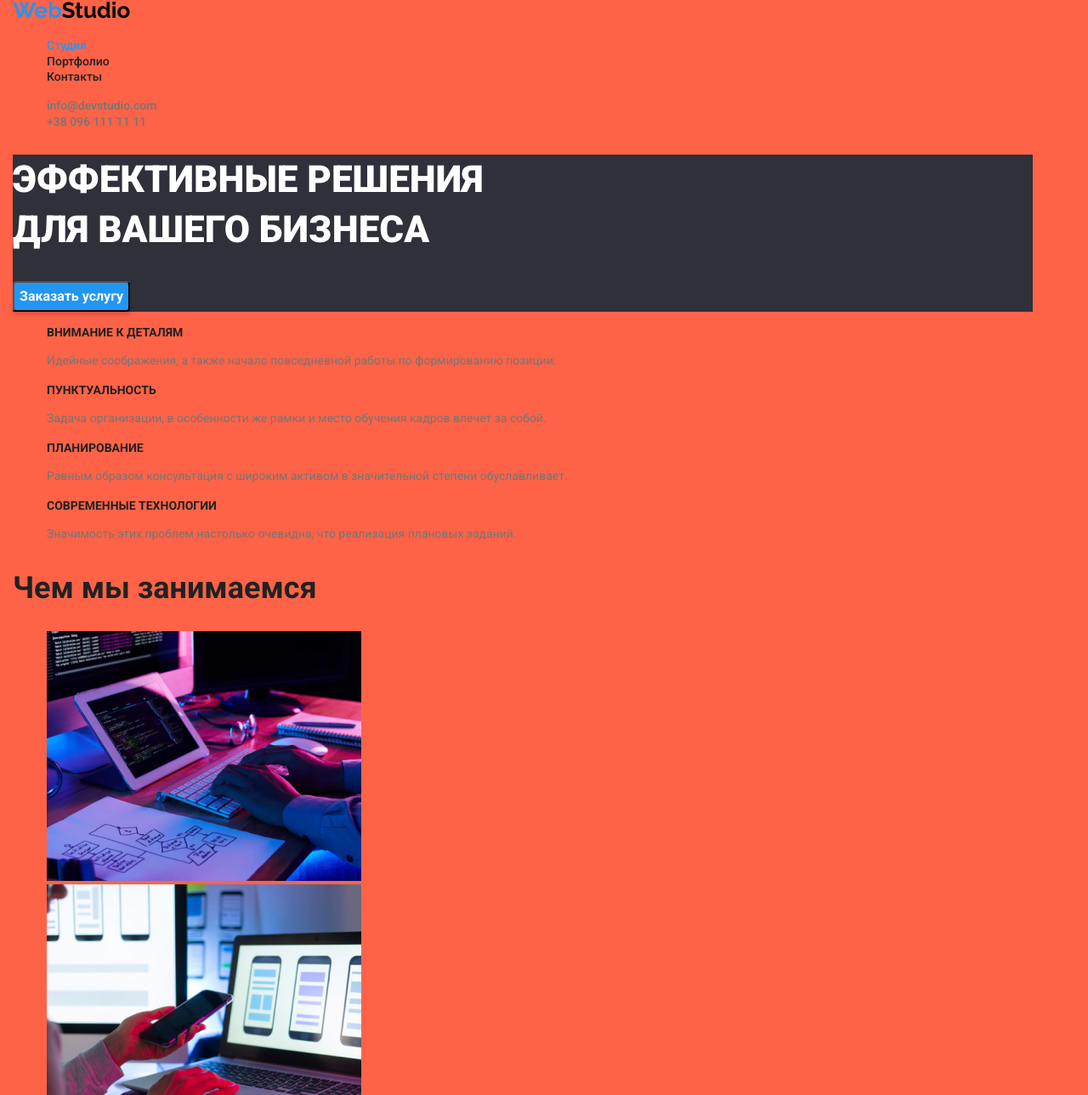
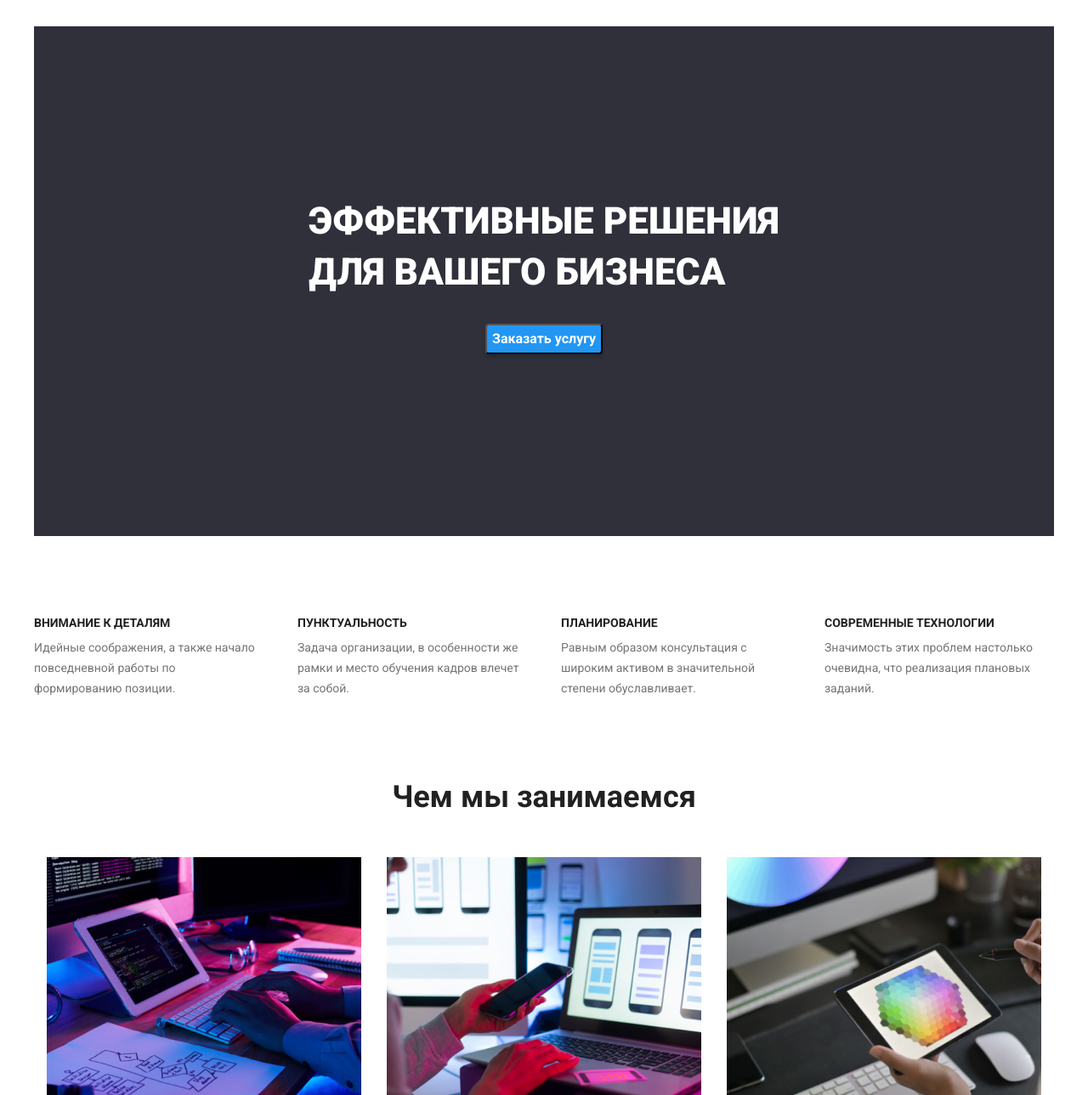
Before and after one commit to Eugen-Ivanushkin/goit-markup-hw-03, a plain HTML site: page index.html in a window 1280 px wide. Shown: the part 51-1340 px from the top of the page at 85% size. Drawn offline with Linux system fonts and the light colour scheme.

Commit message:
флексы

```diff
--- a/css/style.css
+++ b/css/style.css
@@ -1,3 +1,7 @@
+* {
+  margin: 0;
+}
+
 :root {
   --title-text-color: #212121;
   --text-color: #757575;
@@ -10,12 +14,12 @@
 body {
   font-family: Roboto, sans-serif;
   font-style: normal;
-  background-color: tomato;
 }
 
 .container {
-  max-width: 1200px;
+  width: 1200px;
   padding: 0px 15px;
+  margin: 0 auto;
 }
 
 /* NAVIGATION */
@@ -32,6 +36,10 @@ body {
   font-weight: 700;
   font-size: 26px;
   line-height: 1.2;
+
+  padding-top: 24px;
+  padding-bottom: 25px;
+  margin-right: 93px;
 }
 
 .site-nav-link {
@@ -60,23 +68,41 @@ body {
   line-height: 1.15px;
 }
 
-.nav-container,
-.nav,
-.nav-container {
-  justify-content: space-between;
-
-  padding-top: 24px;
-  padding-bottom: 25;
+.contacts-link:hover {
+  color: var(--accent-color);
 }
 
-.contacts-link:hover {
-  color: var(--accent-color);
+.header-nav,
+.nav,
+.site-nav,
+.contacts {
+  display: flex;
+}
+
+.header-nav {
+  justify-content: space-between;
+  align-items: center;
+}
+
+.site-nav,
+.contacts {
+  padding: 32px 0;
+}
+
+.site-nav li:not(:last-child),
+.contacts li:not(:last-child) {
+  margin-right: 50px;
 }
 
 /* HERO */
 
 .hero {
   background-color: #2f303a;
+  height: 600px;
+
+  display: flex;
+  flex-direction: column;
+  align-items: center;
 }
 
 .hero-title {
@@ -86,6 +112,9 @@ body {
   font-size: 44px;
   line-height: 1.36;
   text-transform: uppercase;
+
+  margin: 0;
+  padding-top: 200px;
 }
 
 .button {
@@ -100,6 +129,8 @@ body {
   font-weight: 700;
   font-size: 16px;
   line-height: 1.87;
+
+  margin-top: 30px;
 }
 
 /* OUR ADVENTAGE */
@@ -130,7 +161,11 @@ body {
   font-weight: 400;
   font-size: 14px;
   line-height: 1.71;
+
+  margin-top: 10px;
 }
+
+/* WHAT ARE WE DOING? */
 
 .title-list-doing,
 .our-team-title {
@@ -139,9 +174,40 @@ body {
   font-weight: 700;
   font-size: 36px;
   line-height: 1.17;
+
+  margin-bottom: 50px;
+
+  text-align: center;
+}
+
+.adventage-list li {
+  width: 270px;
+}
+
+.adventage-list {
+  display: flex;
+  justify-content: space-between;
+  padding: 94px 0;
+}
+
+.doing-list-img {
+  display: block;
+}
+
+.doing-list {
+  display: flex;
+  padding: 0 15px;
+}
+
+.doing-list-item:not(:last-child) {
+  margin-right: 30px;
 }
 
 /* OUR TEAM */
+
+.our-team-title {
+  margin-bottom: 50px;
+}
 
 .our-team {
   background-color: var(--background-color);
--- a/index.html
+++ b/index.html
@@ -16,7 +16,7 @@
     <!--Шапка сайта-->
     <header>
 
-        <div class="container nav-container">
+        <div class="container header-nav">
             <nav class="nav">
                 <a href="./index.html" class="logo">
                     <span class="logo-accent">Web</span>Studio
@@ -66,7 +66,7 @@
         <section>
             <div class="container">
                 <h2 class="title-advantage visually-hidden">Наши преимущества</h2>
-                <ul>
+                <ul class="adventage-list">
                     <li>
                         <h3 class="title-advantage-item">Внимание к деталям</h3>
                         <p class="advantage-item-description">Идейные соображения, а также начало повседневной работы по формированию
@@ -95,15 +95,15 @@
         <section>
             <div class="container">
                 <h2 class="title-list-doing">Чем мы занимаемся</h2>
-                <ul>
-                    <li>
-                        <img src="img/box1.jpg" alt="img" width="370">
+                <ul class="doing-list">
+                    <li class="doing-list-item">
+                        <img src="img/box1.jpg" alt="img" width="370" class="doing-list-img">
                     </li>
-                    <li>
-                        <img src="img/box2.jpg" alt="img" width="370">
+                    <li class="doing-list-item">
+                        <img src="img/box2.jpg" alt="img" width="370" class="doing-list-img">
                     </li>
-                    <li>
-                        <img src="img/box3.jpg" alt="img" width="370">
+                    <li class="doing-list-item">
+                        <img src="img/box3.jpg" alt="img" width="370" class="doing-list-img">
                     </li>
                 </ul>
             </div>
```
